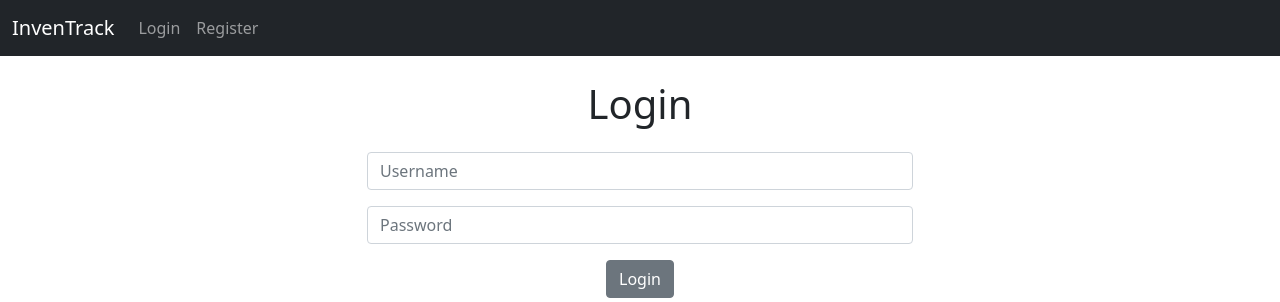
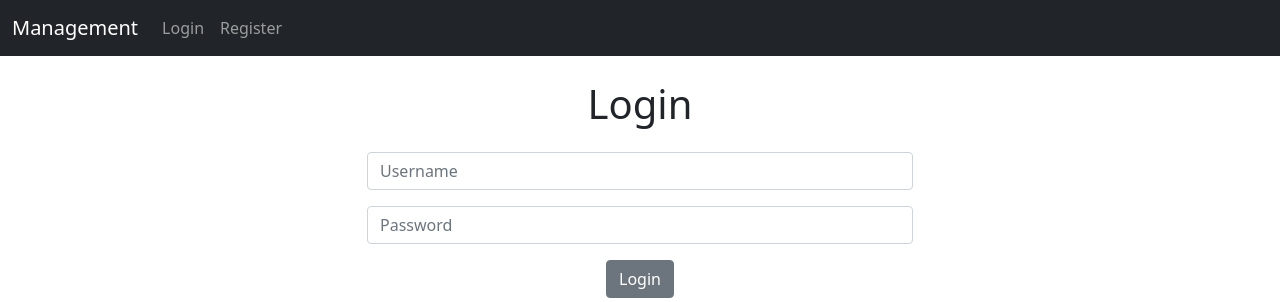
Before and after one commit to HaRi-Haran-D/Management, a Django app: page / in a window 1280 px wide. Shown: the top 302 px of the page. Run offline with Django 5.2, Linux system fonts and the light colour scheme.

Commit message:
project update

```diff
--- a/project/app/templates/navbar.html
+++ b/project/app/templates/navbar.html
@@ -1,6 +1,6 @@
 <nav class="navbar navbar-expand-lg navbar-dark bg-dark mw-100">
     <div class="container-fluid">
-        <a class="navbar-brand" href="{% url 'home' %}">InvenTrack</a>
+        <a class="navbar-brand" href="{% url 'home' %}">Management</a>
         <button class="navbar-toggler" type="button" data-bs-toggle="collapse" data-bs-target="#navbarScroll" aria-controls="navbarScroll" aria-expanded="false" aria-label="Toggle navigation">
             <span class="navbar-toggler-icon"></span>
         </button>
```
